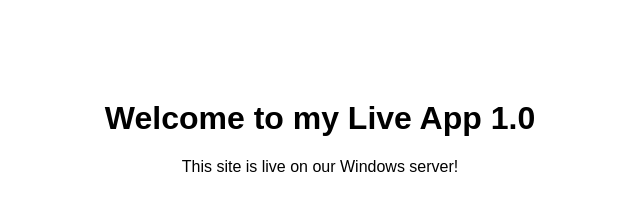
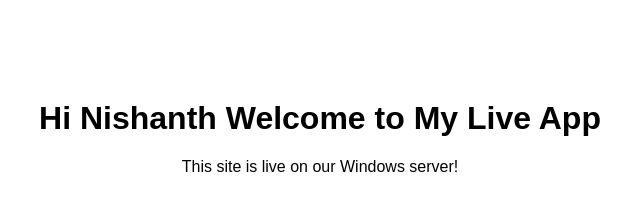
Before and after one commit to NishanthCloud01/Practice_Sales_App, a website: page index.html in a window 1280 px wide. Shown: the whole page, without its empty margins (320-960 px from the left). Drawn offline with Linux system fonts and the light colour scheme.

Commit message:
update header text

```diff
--- a/index.html
+++ b/index.html
@@ -1,10 +1,13 @@
 <!DOCTYPE html>
 <html>
+
 <head>
     <title>My Live App</title>
 </head>
+
 <body style="font-family: Arial; text-align: center; margin-top: 100px;">
-    <h1 id="header">Welcome to my Live App 1.0</h1>
+    <h1 id="header">Hi Nishanth Welcome to My Live App</h1>
     <p>This site is live on our Windows server!</p>
 </body>
+
 </html>
```
